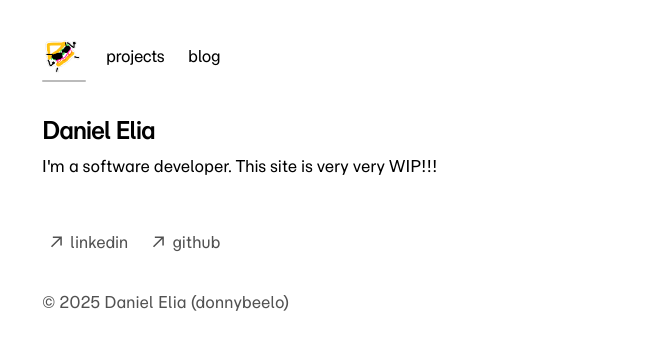
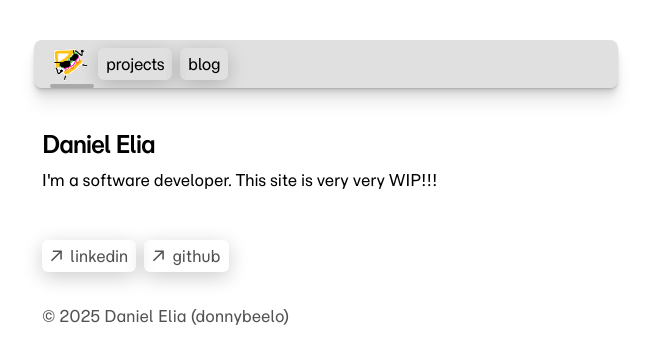
Before and after one commit to donnybeelo/donnybeelo.github.io, a Next.js app: page / in a window 1280 px wide. Shown: the top 364 px of the page, without its empty margins (310-961 px from the left). Built offline with nearby package versions, Linux system fonts and the light colour scheme.

Commit message:
Convert navbar to sticky translucent bar, and add shadows to shiny buttons

```diff
--- a/app/components/nav.tsx
+++ b/app/components/nav.tsx
@@ -19,8 +19,7 @@ const HomeIcon = () => (
 export function Navbar() {
 	const pathname = usePathname();
 	return (
-		<aside className="-ml-[8px] mb-8 tracking-tight">
-			<div className="lg:sticky lg:top-20">
+		<div className="navBar">
 			<nav
 				className="flex flex-row items-start relative px-0 pb-0 fade md:overflow-auto scroll-pr-6 md:relative"
 				id="nav"
@@ -29,9 +28,10 @@ export function Navbar() {
 					<ShinyButton
 						path="/"
 						icon={<HomeIcon />}
-							className="home-button"
+						className="home-button !mr-0"
 						ariaLabel="home"
 					/>
+
 					{Object.entries(navItems).map(([path, { name }]) => {
 						return <ShinyButton key={path} path={path} name={name} />;
 					})}
@@ -39,13 +39,13 @@ export function Navbar() {
 			</nav>
 
 			{/* Home button active indicator */}
-				{pathname == "/" && (
 			<div
-						className="h-0.5 w-11 ml-2 rounded-md"
-						style={{ backgroundColor: "var(--button-active)" }}
+				className="h-1 w-11 ml-2 rounded-md -mb-1 -translate-y-1"
+				style={{
+					backgroundColor:
+						pathname == "/" ? "var(--button-active)" : "transparent",
+				}}
 			/>
-				)}
 		</div>
-		</aside>
 	);
 }
--- a/app/global.css
+++ b/app/global.css
@@ -15,10 +15,11 @@
 	--sh-jsxliterals: #6266d1;
 	--sh-property: #e25a1c;
 	--sh-entity: #e25a1c;
-	--button-active: #bbb;
-	--button-shine: #555;
+	--button-active: #aaa;
+	--button-shine: #333;
 	--shine-width: 100vw;
-	--shine-background: #6662;
+	--shine-background: #aaa2;
+	--nav-bar-background: #ccc9;
 }
 
 @media (prefers-color-scheme: dark) {
@@ -29,6 +30,8 @@
 		--sh-string: #0fa295;
 		--button-active: #555;
 		--button-shine: #aaa;
+		--nav-bar-background: #151515cc;
+		--shine-background: #222;
 	}
 	html {
 		color-scheme: dark;
@@ -175,16 +178,16 @@ table {
 	margin-right: 0.5rem;
 	overflow: hidden;
 	border-radius: 0.375rem;
+	box-shadow: 0 5px 20px hsl(0deg 0% 0% / 0.2);
 }
 
 .shinyButton.touch-active {
 	background-color: var(--shine-background);
-	color: rgb(38 38 38);
 }
 
 @media (prefers-color-scheme: dark) {
-	.shinyButton.touch-active {
-		color: rgb(229 229 229);
+	.shinyButton {
+		box-shadow: 0 10px 30px hsl(0deg 0% 40% / 0.2);
 	}
 }
 
@@ -197,7 +200,12 @@ table {
 	height: var(--shine-width);
 	background: radial-gradient(var(--button-shine), transparent 65%);
 	opacity: 0;
-	transition: opacity 0.2s, width 50ms, height 50ms, top 50ms, left 50ms;
+	transition:
+		opacity 0.2s,
+		width 50ms,
+		height 50ms,
+		top 50ms,
+		left 50ms;
 }
 
 .shinyButton.home-button {
@@ -209,7 +217,7 @@ table {
 }
 
 .shinyButton.home-button::after {
-	background: radial-gradient(black, transparent 65%);
+	background: radial-gradient(black, #5555 50%);
 }
 
 @media (hover: hover) {
@@ -235,7 +243,25 @@ table {
 .font-momo-display {
 	font-family: var(--font-momo-display);
 }
-
+code {
+	font-family: var(--font-fira-mono);
+}
 h1 {
 	@apply mb-2;
 }
+
+.navBar {
+	@apply lg:sticky lg:top-10 bg-[var(--nav-bar-background)] px-2 rounded-lg -ml-[8px] mb-12 tracking-tight z-20 backdrop-blur-md;
+	box-shadow:
+		0 1px 1px hsl(0deg 0% 0% / 0.075),
+		0 2px 2px hsl(0deg 0% 0% / 0.075),
+		0 4px 4px hsl(0deg 0% 0% / 0.075),
+		0 8px 8px hsl(0deg 0% 0% / 0.075),
+		0 16px 16px hsl(0deg 0% 0% / 0.075);
+	-webkit-box-shadow:
+		0 1px 1px hsl(0deg 0% 0% / 0.075),
+		0 2px 2px hsl(0deg 0% 0% / 0.075),
+		0 4px 4px hsl(0deg 0% 0% / 0.075),
+		0 8px 8px hsl(0deg 0% 0% / 0.075),
+		0 16px 16px hsl(0deg 0% 0% / 0.075);
+}
```
Lines whose indentation alone changed are shown as unchanged.
